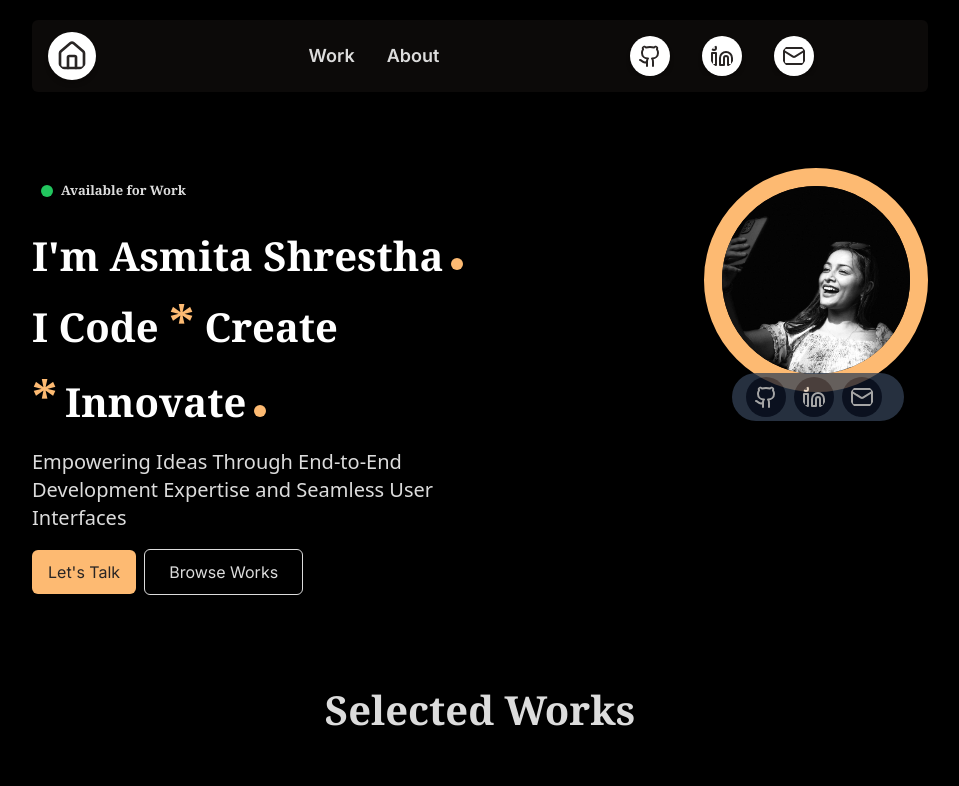
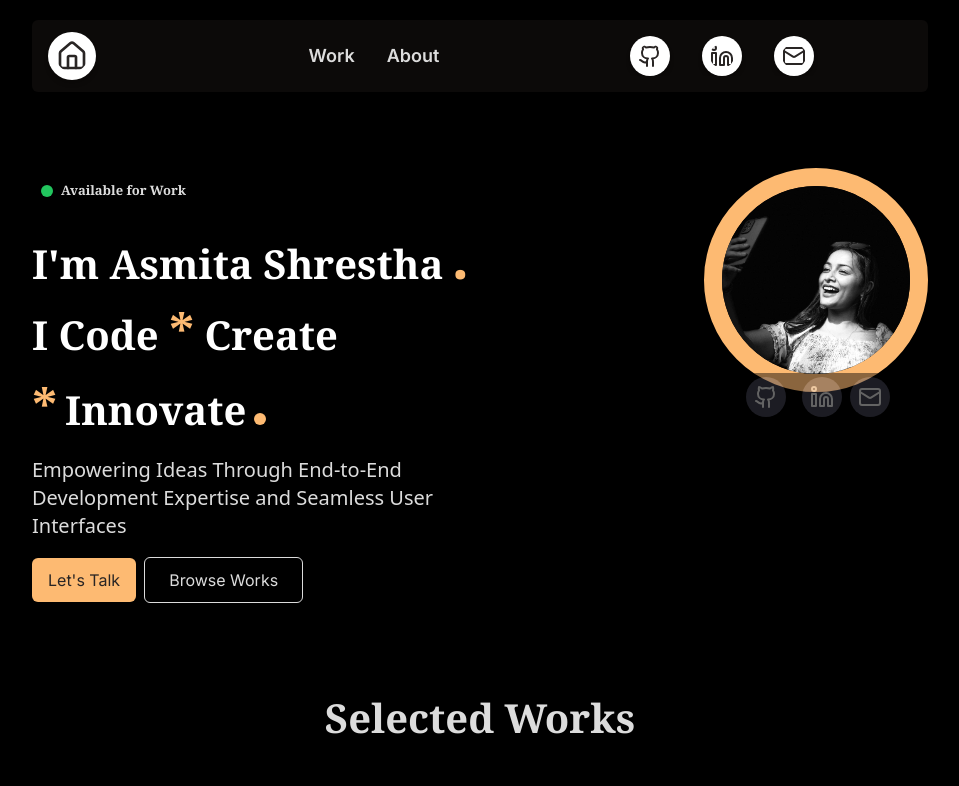
Before and after one commit to asmitashrestha/Portfolio, a Next.js app: page / in a window 1280 px wide. Shown: the top 786 px of the page, without its empty margins (160-1119 px from the left). Built offline with nearby package versions, Linux system fonts and the light colour scheme.

Commit message:
update: refactor the code of social media

```diff
--- a/src/components/AboutMe/AboutMe.tsx
+++ b/src/components/AboutMe/AboutMe.tsx
@@ -50,25 +50,17 @@ export default function AboutMe() {
         }}
         transition={{
           duration: 0.3,
-          }} className="mx-auto max-w-sm md:max-w-4xl mt-9 flex flex-col md:flex-row justify-center  ">
-        <div
-          className=""
+        }}
+        className="mx-auto max-w-sm md:max-w-4xl mt-9 flex flex-col md:flex-row justify-center  "
       >
         <MyDetails />
-        </div>
+
         <div className="mt-2">
-          <div
-            className=""
-          >
           <MyDescription />
-          </div>
-          <div
-            className=""
-          >
           <MyExperience />
         </div>
-        </div>
       </motion.div>
+
       <motion.div
         ref={contentRef}
         initial={{
--- a/src/components/Home/Home.tsx
+++ b/src/components/Home/Home.tsx
@@ -62,9 +62,9 @@ export default function Homes() {
         >
           <div className="flex">
             <h1 className="font-serif font-bold text-[40px] text-white">
-              I'm Asmita Shrestha
+              I'm Asmita Shrestha<span className=" text-yellow rounded-full text-6xl mt-8 ml-2 ">.</span>
             </h1>
-            <p className=" bg-yellow rounded-full h-3 w-3 mt-8 ml-2 "></p>
+
           </div>
 
           <h1 className="font-serif font-bold text-[40px] text-white">
--- a/src/components/MyExperience/MyExperience.tsx
+++ b/src/components/MyExperience/MyExperience.tsx
@@ -4,7 +4,7 @@ export default function MyExperience() {
   return (
     <div className="flex justify-center text-center ">
       {experienceData.map((exp, index) => (
-        <div className="m-2 w-56 py-12 bg-darkgray rounded-2xl font-serif ">
+        <div key={index} className="m-2 w-56 py-12 bg-darkgray rounded-2xl font-serif ">
           <p className="text-gray text-[16px] mb-5">{exp.title}</p>
           <h1 className="text-white text-2xl font-bold">{exp.number}</h1>{" "}
         </div>
--- a/src/components/SocialMedia/SocialMedia.tsx
+++ b/src/components/SocialMedia/SocialMedia.tsx
@@ -1,87 +1,140 @@
+// "use client";
+
+// import { Github, Linkedin, Mail } from "lucide-react";
+// import Link from "next/link";
+// import { easeIn, motion } from "framer-motion";
+
+// export default function SocialMedia() {
+//   return (
+//       <nav
+//         aria-label="Header Navigation"
+//         className="peer-checked:pt-8 peer-checked:max-h-60 flex max-h-0 flex-col mt-9 lg:mt-0 items-center overflow-hidden transition-all  lg:max-h-full lg:flex-row bg-slate-700 opacity-75 rounded-[30px] py-1 w-full ml-7"
+//       >
+//         <ul className="flex w-full justify-center flex-row items-center  lg:flex-row lg:justify-center lg:space-y-0 ">
+//           <li className="lg:mr-2 mr-6">
+//             <Link
+//               className="rounded-full text-lg font-semibold text-gray hover:text-white hover:bg-gray-700 transition focus:outline-none focus:ring-1 focus:ring-blue-700 focus:ring-offset-2"
+//               href="https://github.com/asmitashrestha"
+//             >
+//               <motion.div
+//                initial={{
+//                 y: 100,
+//                 opacity: 0,
+//               }}
+//               animate={{
+//                 y: 0,
+//                 opacity: 1,
+//               }}
+//               transition={{
+//                 duration: 0.3,
+//                 damping: 200,
+//                 ease: easeIn,
+//               }}
+//               ><Github className="bg-slate-900 rounded-full h-10 w-10 p-2" /></motion.div>
+
+//             </Link>
+//           </li>
+//           <li className="lg:mr-2 mr-6">
+//             <Link
+//               className="rounded text-lg font-semibold text-gray hover:text-white transition focus:outline-none focus:ring-1 focus:ring-blue-700 focus:ring-offset-2 hover:bg-gray-700"
+//               href="https://www.linkedin.com/in/asmita-shrestha-399027217/"
+//             >
+//              <motion.div
+//               initial={{
+//                 y: 100,
+//                 opacity: 0,
+//               }}
+//               animate={{
+//                 y: 0,
+//                 opacity: 1,
+//               }}
+//               transition={{
+//                 duration: 0.3,
+//                 damping: 200,
+//                 ease: easeIn,
+//               }}><Linkedin className="bg-slate-900 rounded-full h-10 w-10 p-2" /></motion.div>
+//             </Link>
+//           </li>
+//           <li className="lg:mr-2">
+//             <Link
+//               className="rounded text-lg font-semibold text-gray hover:bg-slate-700 hover:text-white transition focus:outline-none focus:ring-1 focus:ring-blue-700 focus:ring-offset-2"
+//               href="https://mail.google.com/mail/u/0/?tab=rm&ogbl"
+//             >
+//               <motion.div
+//               initial={{
+//                 y: 100,
+//                 opacity: 0,
+//               }}
+//               animate={{
+//                 y: 0,
+//                 opacity: 1,
+//               }}
+//               transition={{
+//                 duration: 0.3,
+//                 damping: 200,
+//                 ease: easeIn,
+//               }}
+//               ><Mail  className="bg-slate-900 rounded-full h-10 w-10 p-2" /></motion.div>
+
+//             </Link>
+//           </li>
+//         </ul>
+//       </nav>
+//   );
+// }
+
+
 "use client";
 
 import { Github, Linkedin, Mail } from "lucide-react";
 import Link from "next/link";
 import { easeIn, motion } from "framer-motion";
 
+const socialLinks = [
+  {
+    href: "https://github.com/asmitashrestha",
+    icon: <Github />,
+    label: "GitHub"
+  },
+  {
+    href: "https://www.linkedin.com/in/asmita-shrestha-399027217/",
+    icon: <Linkedin />,
+    label: "LinkedIn"
+  },
+  {
+    href: "https://mail.google.com/mail/u/0/?tab=rm&ogbl",
+    icon: <Mail />,
+    label: "Mail"
+  }
+];
+
 export default function SocialMedia() {
   return (
-      <nav
-        aria-label="Header Navigation"
-        className="peer-checked:pt-8 peer-checked:max-h-60 flex max-h-0 flex-col mt-9 lg:mt-0 items-center overflow-hidden transition-all  lg:max-h-full lg:flex-row bg-slate-700 opacity-75 rounded-[30px] py-1 w-full ml-7"
-      >
-        <ul className="flex w-full justify-center flex-row items-center  lg:flex-row lg:justify-center lg:space-y-0 ">
-          <li className="lg:mr-2 mr-6">
+    <div
+
+      className="peer-checked:pt-8 peer-checked:max-h-60 flex max-h-0 flex-col mt-9 lg:mt-0 items-center overflow-hidden transition-all lg:max-h-full lg:flex-row bg-black opacity-45 rounded-[30px] py-1 w-full ml-7 shadow-lg"
+    >
+      <ul className="flex w-full justify-center items-center lg:justify-center lg:space-y-0 space-x-6 lg:space-x-2">
+        {socialLinks.map(({ href, icon, label }, index) => (
+          <li key={index} className="lg:mr-2">
             <Link
-              className="rounded-full text-lg font-semibold text-gray hover:text-white hover:bg-gray-700 transition focus:outline-none focus:ring-1 focus:ring-blue-700 focus:ring-offset-2"
-              href="https://github.com/asmitashrestha"
+              className="rounded-full text-lg font-semibold text-gray-300 hover:text-white text-gray transition focus:outline-none focus:ring-2 focus:ring-blue-500 focus:ring-offset-2 hover:bg-gray-700"
+              href={href}
+              aria-label={label}
             >
               <motion.div
-               initial={{
-                y: 100,
-                opacity: 0,
-              }}
-              animate={{
-                y: 0,
-                opacity: 1,
-              }}
-              transition={{
-                duration: 0.3,
-                damping: 200,
-                ease: easeIn,
-              }}
-              ><Github className="bg-slate-900 rounded-full h-10 w-10 p-2" /></motion.div>
-
+                initial={{ y: 100, opacity: 0 }}
+                animate={{ y: 0, opacity: 1 }}
+                transition={{ duration: 0.3, damping: 200, ease: easeIn }}
+                className="bg-primarys rounded-full h-10 w-10 flex items-center justify-center
+               shadow-md hover:shadow-xl transition-shadow "
+              >
+                {icon}
+              </motion.div>
             </Link>
           </li>
-          <li className="lg:mr-2 mr-6">
-            <Link
-              className="rounded text-lg font-semibold text-gray hover:text-white transition focus:outline-none focus:ring-1 focus:ring-blue-700 focus:ring-offset-2 hover:bg-gray-700"
-              href="https://www.linkedin.com/in/asmita-shrestha-399027217/"
-            >
-             <motion.div
-              initial={{
-                y: 100,
-                opacity: 0,
-              }}
-              animate={{
-                y: 0,
-                opacity: 1,
-              }}
-              transition={{
-                duration: 0.3,
-                damping: 200,
-                ease: easeIn,
-              }}><Linkedin className="bg-slate-900 rounded-full h-10 w-10 p-2" /></motion.div>
-
-
-            </Link>
-          </li>
-          <li className="lg:mr-2">
-            <Link
-              className="rounded text-lg font-semibold text-gray hover:bg-slate-700 hover:text-white transition focus:outline-none focus:ring-1 focus:ring-blue-700 focus:ring-offset-2"
-              href="https://mail.google.com/mail/u/0/?tab=rm&ogbl"
-            >
-              <motion.div
-              initial={{
-                y: 100,
-                opacity: 0,
-              }}
-              animate={{
-                y: 0,
-                opacity: 1,
-              }}
-              transition={{
-                duration: 0.3,
-                damping: 200,
-                ease: easeIn,
-              }}
-              ><Mail  className="bg-slate-900 rounded-full h-10 w-10 p-2" /></motion.div>
-
-            </Link>
-          </li>
-        </ul>
-      </nav>
-
+        ))}
+      </ul>
+    </div>
   );
 }
--- a/tailwind.config.ts
+++ b/tailwind.config.ts
@@ -19,6 +19,7 @@ const config = {
     },
     extend: {
       colors: {
+        primarys:"#3F3F4E",
         lightyellow:"#fde7d6",
         black:"#000000",
         darkgray:"#262626",
```
Also changed, not shown: src/components/Constant/Constant.ts (line endings or trailing spaces). Lines whose indentation alone changed are shown as unchanged.
